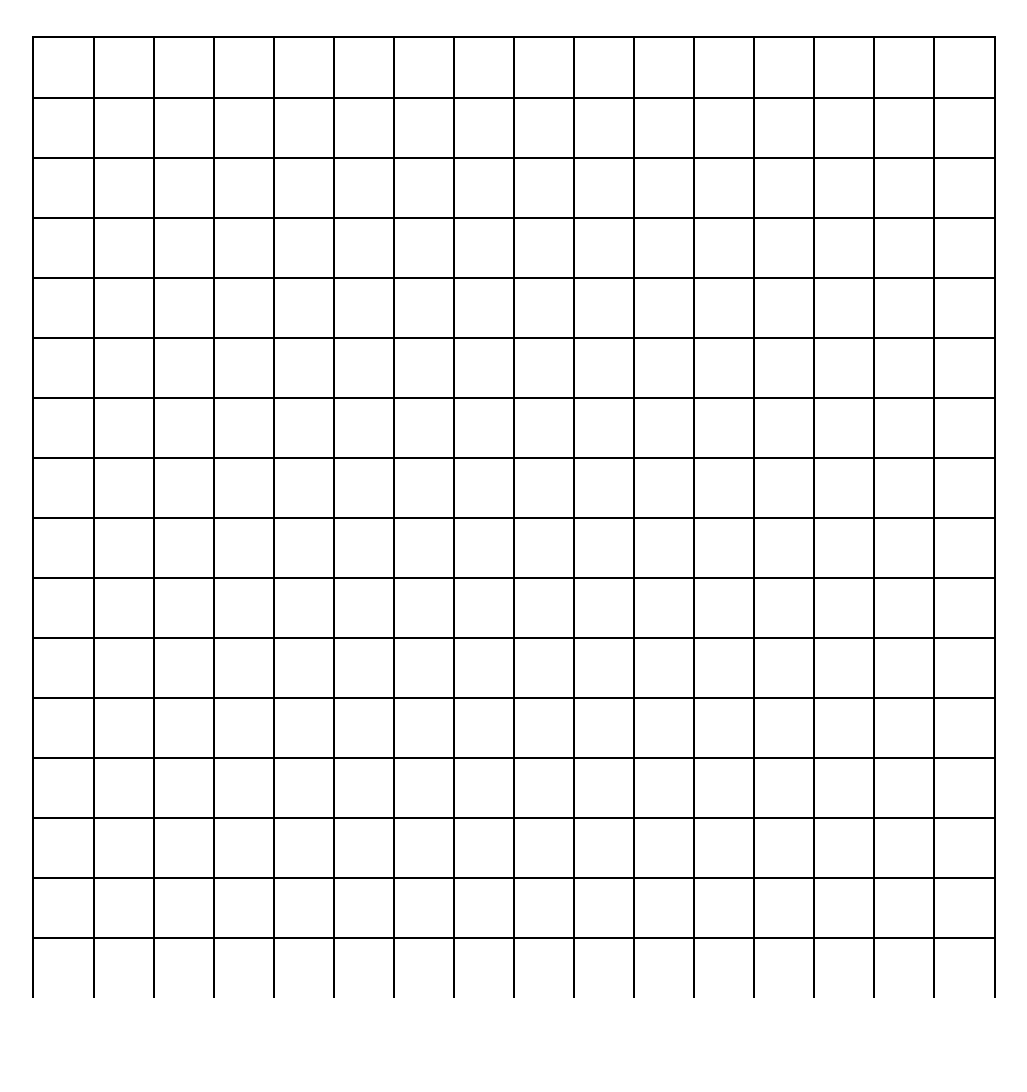
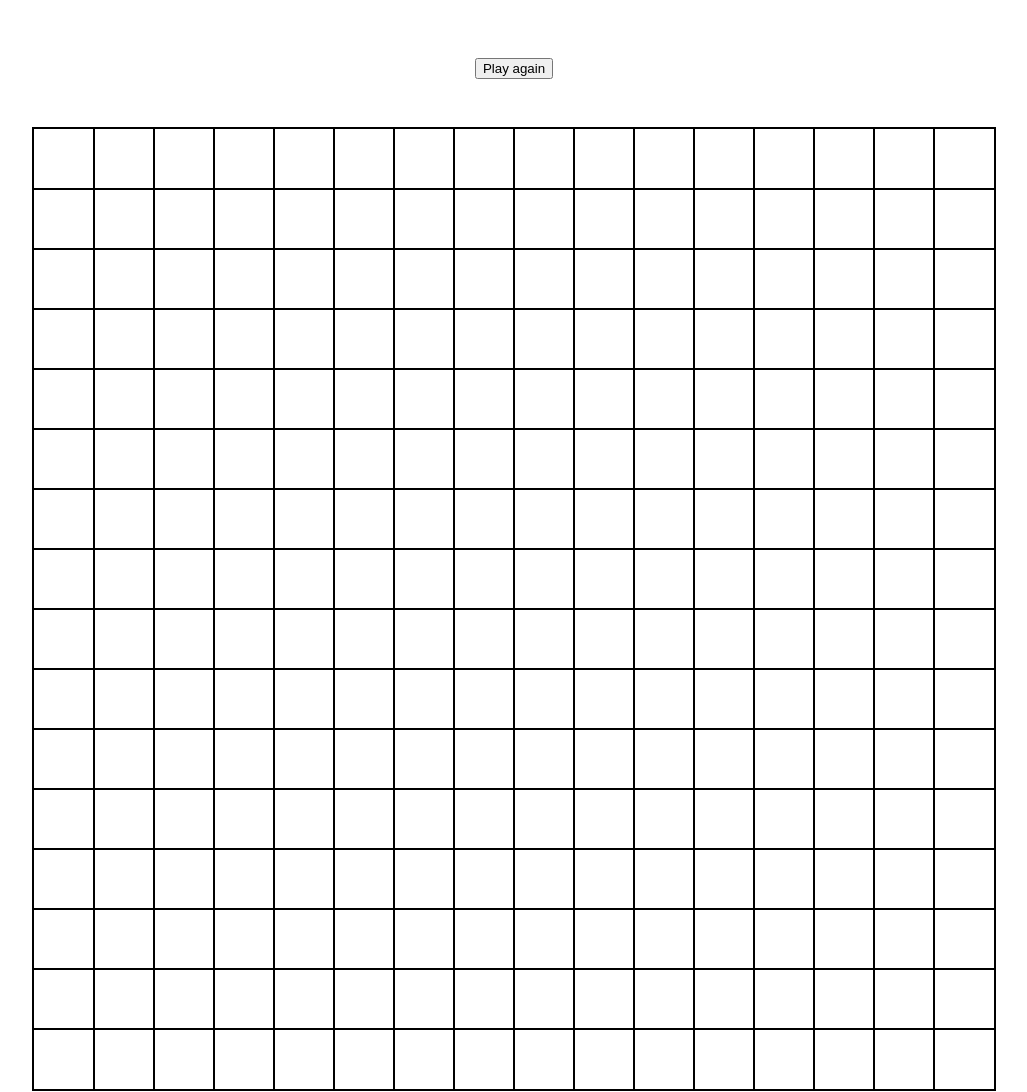
Before and after one commit to tcoquery/JS-Etch-a-Sketch, a plain HTML site: page index.html in a window 1280 px wide. Shown: the whole page, without its empty margins (126-1153 px from the left). Before the commit the page ends 998 px from the top, so only its background shows below. Drawn offline with Linux system fonts and the light colour scheme.

Commit message:
add a replay button

```diff
--- a/index.html
+++ b/index.html
@@ -9,6 +9,7 @@
     <link rel="stylesheet" href="style.css">
 </head>
 <body>
+    <button class="playAgain">Play again</button>
     <div id="container"></div>
 </body>
 </html>
--- a/javascript.js
+++ b/javascript.js
@@ -1,4 +1,7 @@
 const container = document.getElementById("container");
+const playAgain = document.querySelector(".playAgain");
+
+
 
 function createGrid(x) {
     for (let rows = 0; rows < x; rows++) {
@@ -13,10 +16,13 @@ function createGrid(x) {
 createGrid(16);
 
 const gridItem = document.querySelectorAll(".grid");
-console.log(gridItem);
 
 gridItem.forEach(grid =>{
     grid.addEventListener("mouseover", function() {
         grid.setAttribute("style", "background: black;");
     });
 });
+
+playAgain.addEventListener("click", function(){
+    location.reload();
+});
--- a/style.css
+++ b/style.css
@@ -1,6 +1,12 @@
+body {
+    display: flex;
+    flex-direction: column;
+    align-items: center;
+}
+
 #container {
 	position: relative;
-	top: 30px;
+
 	outline:2px solid #000;
 	font-size: 0;
 	margin:auto;
@@ -8,10 +14,13 @@
 	width:960px;
 }
 
-
   .grid {
 	outline:1px solid #000;
 	display:inline-block;
     height: 60px;
     width: 60px;
   }
+
+button {
+    margin: 50px;
+}
```
